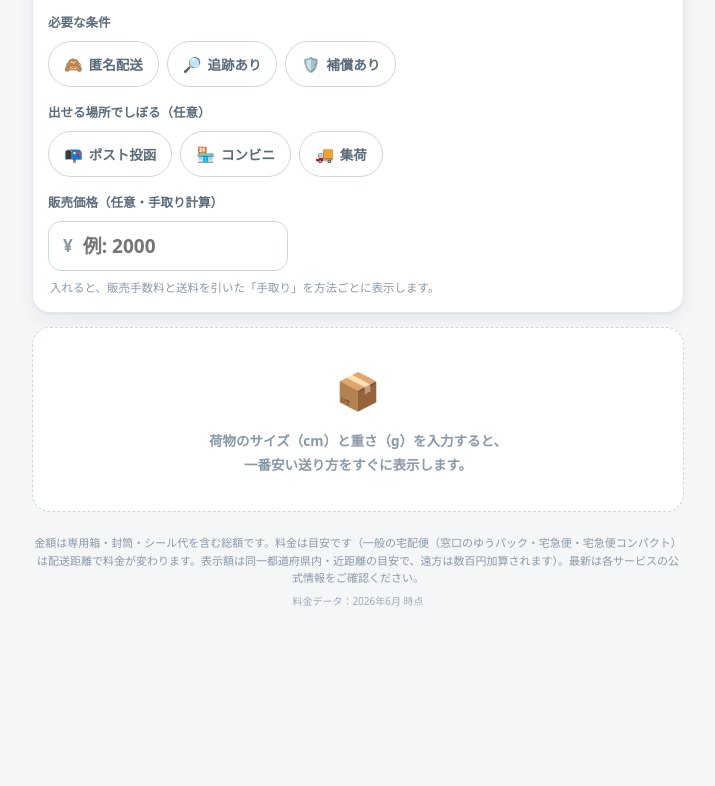
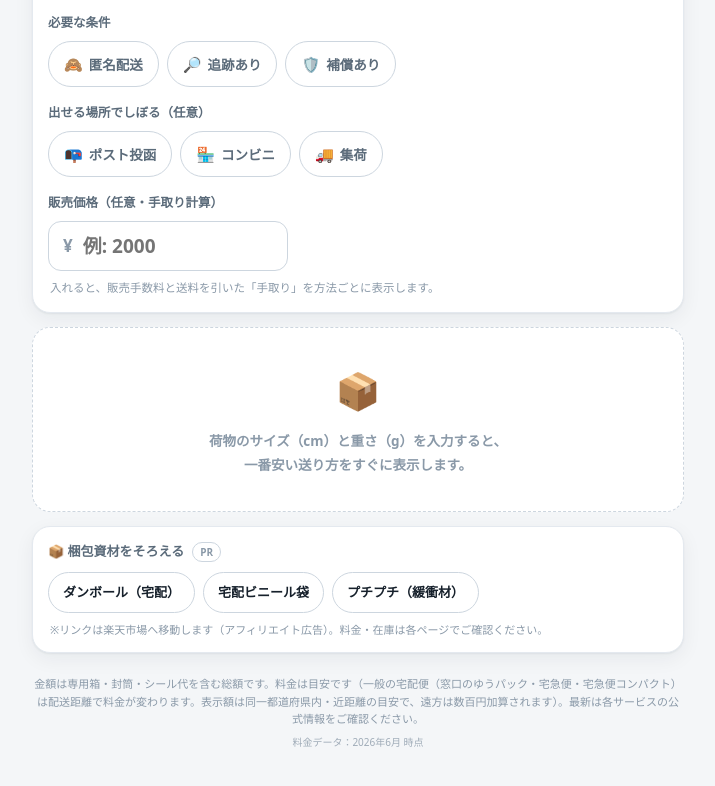
Before and after one commit to MWmitsu/ShippingNaviWeb, a plain HTML site: page index.html in a window 1280 px wide. Shown: the part 718-1504 px from the top of the page, without its empty margins (282-997 px from the left). Before the commit the page ends 1367 px from the top, so only its background shows below. Drawn offline with Linux system fonts and the light colour scheme.

Commit message:
Update index.html

```diff
--- a/index.html
+++ b/index.html
@@ -145,6 +145,17 @@
       </div>
     </main>
 
+    <!-- おすすめ梱包資材（楽天アフィリエイト・PR） -->
+    <section class="packing" aria-label="おすすめ梱包資材">
+      <div class="packing__head"><span>📦 梱包資材をそろえる</span><span class="packing__pr">PR</span></div>
+      <div class="packing__links">
+        <a class="packing__item" href="https://a.r10.to/hYgfgl" target="_blank" rel="sponsored noopener noreferrer">ダンボール（宅配）</a>
+        <a class="packing__item" href="https://a.r10.to/hFHjjv" target="_blank" rel="sponsored noopener noreferrer">宅配ビニール袋</a>
+        <a class="packing__item" href="https://a.r10.to/h5JBqz" target="_blank" rel="sponsored noopener noreferrer">プチプチ（緩衝材）</a>
+      </div>
+      <p class="packing__note">※リンクは楽天市場へ移動します（アフィリエイト広告）。料金・在庫は各ページでご確認ください。</p>
+    </section>
+
     <footer class="foot">
       <p class="foot__note" id="foot-note">料金は目安です。最新の料金・サイズは各サービスの公式情報をご確認ください。</p>
       <p class="foot__src" id="foot-src"></p>
```
